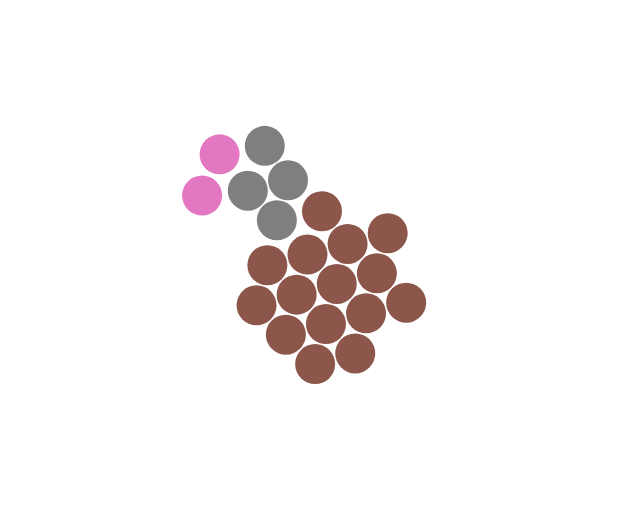
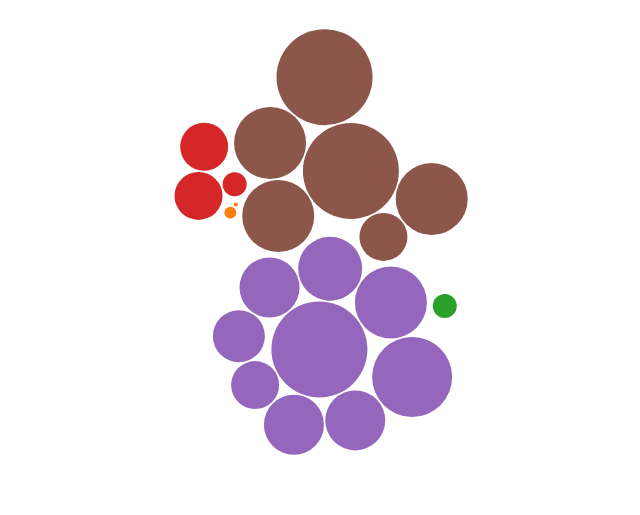
Before and after one commit to tatianass/portfolio, a plain HTML site: page index.html in a window 1280 px wide. Shown: the whole page, without its empty margins (182-822 px from the left). Drawn offline with nearby package versions, Linux system fonts and the light colour scheme.

Commit message:
skills chart finished

```diff
--- /dev/null
+++ b/assets/charts/keywords.js
@@ -0,0 +1,19 @@
+data = {
+	"keywords":
+		[
+			{"keyword": "Hi my name is", "number_of_times": 389},
+			{"keyword": "Hi my name is", "number_of_times": 1929},
+			{"keyword": "Hi my name is", "number_of_times": 3853},
+			{"keyword": "Hi my name is", "number_of_times": 1117}
+		]
+}
+
+var margin = 60,
+	width = 1000 - 2* margin,
+	height = 600 - 2 * margin;
+
+
+var chart = d3.select(".main")
+		.append("svg")
+		.append('g')
+		.attr('transform', `translate(${margin}, ${margin})`);
--- a/assets/charts/bubble.js
+++ b/assets/charts/skills.js
@@ -1,25 +1,27 @@
+// leve 1-5
+// months worked
 data = [
-    {"skill": "Machine Learning" , "level": 1, "num_projects": 2},
-    {"skill": "Python (Programming Language)" , "level": 1, "num_projects": 2},
-    {"skill": "R" , "level": 1, "num_projects": 2},
-    {"skill": "Data Science" , "level": 5, "num_projects": 2},
-    {"skill": "Data Analysis" , "level": 1, "num_projects": 2},
-    {"skill": "Statistics" , "level": 1, "num_projects": 2},
-    {"skill": "SQL" , "level": 1, "num_projects": 2},
-    {"skill": "Data Mining" , "level": 1, "num_projects": 2},
-    {"skill": "Apache Spark" , "level": 3, "num_projects": 2},
-    {"skill": "Deep Learning" , "level": 5, "num_projects": 2},
-    {"skill": "Tableau" , "level": 1, "num_projects": 2},
-    {"skill": "Statistical Modeling" , "level": 3, "num_projects": 2},
-    {"skill": "Big Data" , "level": 1, "num_projects": 2},
-    {"skill": "C++" , "level": 1, "num_projects": 2},
-    {"skill": "Java" , "level": 1, "num_projects": 2},
-    {"skill": "Data Visualization" , "level": 1, "num_projects": 2},
-    {"skill": "Algorithms" , "level": 3, "num_projects": 2},
-    {"skill": "Natural Language Processing (NLP)" , "level": 1, "num_projects": 2},
-    {"skill": "Programming" , "level": 1, "num_projects": 2},
-    {"skill": "Predictive Modeling" , "level": 1, "num_projects": 2},
-    {"skill": "Artificial Intelligence (AI)" , "level": 3, "num_projects": 2}
+    {"skill": "Machine Learning" , "level": 3, "months": 24},
+    {"skill": "Python (Programming Language)" , "level": 1, "months": 6},
+    {"skill": "R" , "level": 4, "months": 36},
+    {"skill": "Data Science" , "level": 4, "months": 30},
+    {"skill": "Data Analysis" , "level": 5, "months": 36},
+    {"skill": "Statistics" , "level": 4, "months": 48},
+    {"skill": "SQL" , "level": 5, "months": 36},
+    {"skill": "Data Mining" , "level": 4, "months": 32},
+    {"skill": "Apache Spark" , "level": 3, "months": 24},
+    {"skill": "Deep Learning" , "level": 2, "months": 12},
+    {"skill": "Tableau" , "level": 5, "months": 24},
+    {"skill": "Statistical Modeling" , "level": 4, "months": 30},
+    {"skill": "Big Data" , "level": 4, "months": 26},
+    {"skill": "C++" , "level": 3, "months": 12},
+    {"skill": "Java" , "level": 4, "months": 24},
+    {"skill": "Data Visualization" , "level": 5, "months": 36},
+    {"skill": "Algorithms" , "level": 5, "months": 48},
+    {"skill": "Natural Language Processing (NLP)" , "level": 1, "months": 2},
+    {"skill": "Programming" , "level": 5, "months": 48},
+    {"skill": "Predictive Modeling" , "level": 4, "months": 30},
+    {"skill": "Artificial Intelligence (AI)" , "level": 4, "months": 40}
   ]
 
 var width = 960,
@@ -54,10 +56,12 @@ nodes = []
 for (i = 0; i < data.length; i++) {
   j = {}
 
-  a = data[i]['level'] * 10;
-  r = data[i]['num_projects'] * 10;
+  a = data[i]['level'];
+  r = data[i]['months'];
 
   j['skill'] = data[i]['skill'];
+  j['level'] = data[i]['level'];
+  j['months'] = data[i]['months'];
   j['cluster'] = a;
   j['radius'] = r;
   j['x'] = Math.cos(i / m * 2 * Math.PI) * 200 + width / 2 + Math.random();
@@ -76,7 +80,8 @@ var force = d3.layout.force()
     .on("tick", tick)
     .start();
 
-var svg = d3.select("body").append("svg")
+var svg = d3.select("#skills")
+    .append("svg")
     .attr("width", width)
     .attr("height", height);
 
@@ -84,7 +89,9 @@ var node = svg.selectAll("circle")
     .data(nodes)
   .enter().append("circle")
     .style("fill", function(d) { return color(d.cluster); })
-    .attr("data-legend",function(d) { return d.skill})
+    .attr("skill", function(d) { return d.skill})
+    .attr("level", function(d) { return d.level})
+    .attr("months", function(d) { return d.months})
     .call(force.drag);
 
 node.transition()
--- a/index.html
+++ b/index.html
@@ -31,46 +31,19 @@
     <link href="https://fonts.googleapis.com/css?family=Work+Sans:100,400,600,900&subset=latin-ext" rel="stylesheet">
     <script type="text/javascript" src="assets/js/jquery-1.8.3.min.js"></script>
     <script type="text/javascript" src="assets/js/jquery-ui.min.js"></script>
-
-    <style>
-
-body {
-  font: 10px sans-serif;
-}
-
-.axis path,
-.axis line {
-  fill: none;
-  stroke: #000;
-  shape-rendering: crispEdges;
-}
-
-.x.axis path {
-  display: none;
-}
-
-.line {
-  fill: none;
-  stroke: steelblue;
-  stroke-width: 1.5px;
-}
-
-.legend rect {
-  fill:white;
-  stroke:black;
-  opacity:0.8;}
-
-</style>
   </head>
 
   <body class="size-1140">
-  	<script type="text/javascript" src="https://d3js.org/d3.v3.min.js"></script>
-    <script src="assets/charts/bubble.js"></script>
 
     <!-- MAIN -->
     <!-- <main role="main" data-ng-controller="PortfolioController as PortfolioCtrl">
       <article ng-view></article>
     </main> -->
-    <div class="main"></div>
+    <!-- <div class="main"></div> -->
+    <div id="skills"></div>
+
+    <script type="text/javascript" src="https://d3js.org/d3.v3.min.js"></script>
+    <script src="assets/charts/skills.js"></script>
+    <script src="assets/charts/keywords.js"></script>
   </body>
 </html>
```
Also changed, not shown: initial.html (+0 -2 lines).
